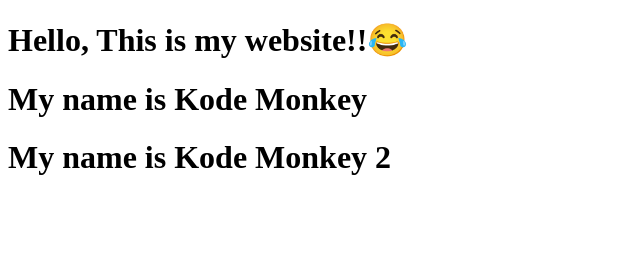
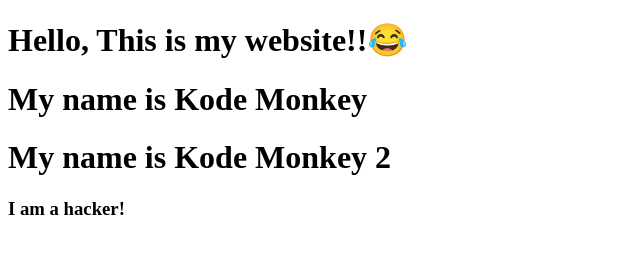
Before and after one commit to chhouykanha/testing_website, a plain HTML site: page index.html in a window 1280 px wide. Shown: the whole page, without its empty margins (0-640 px from the left). Drawn offline with Linux system fonts and the light colour scheme.

Commit message:
Update index.html

```diff
--- a/index.html
+++ b/index.html
@@ -9,5 +9,6 @@
     <h1>Hello, This is my website!!😂</h1>
     <h1>My name is Kode Monkey</h1>
     <h1>My name is Kode Monkey 2</h1>
+    <h3>I am a hacker!</h3>
 </body>
 </html>
```
